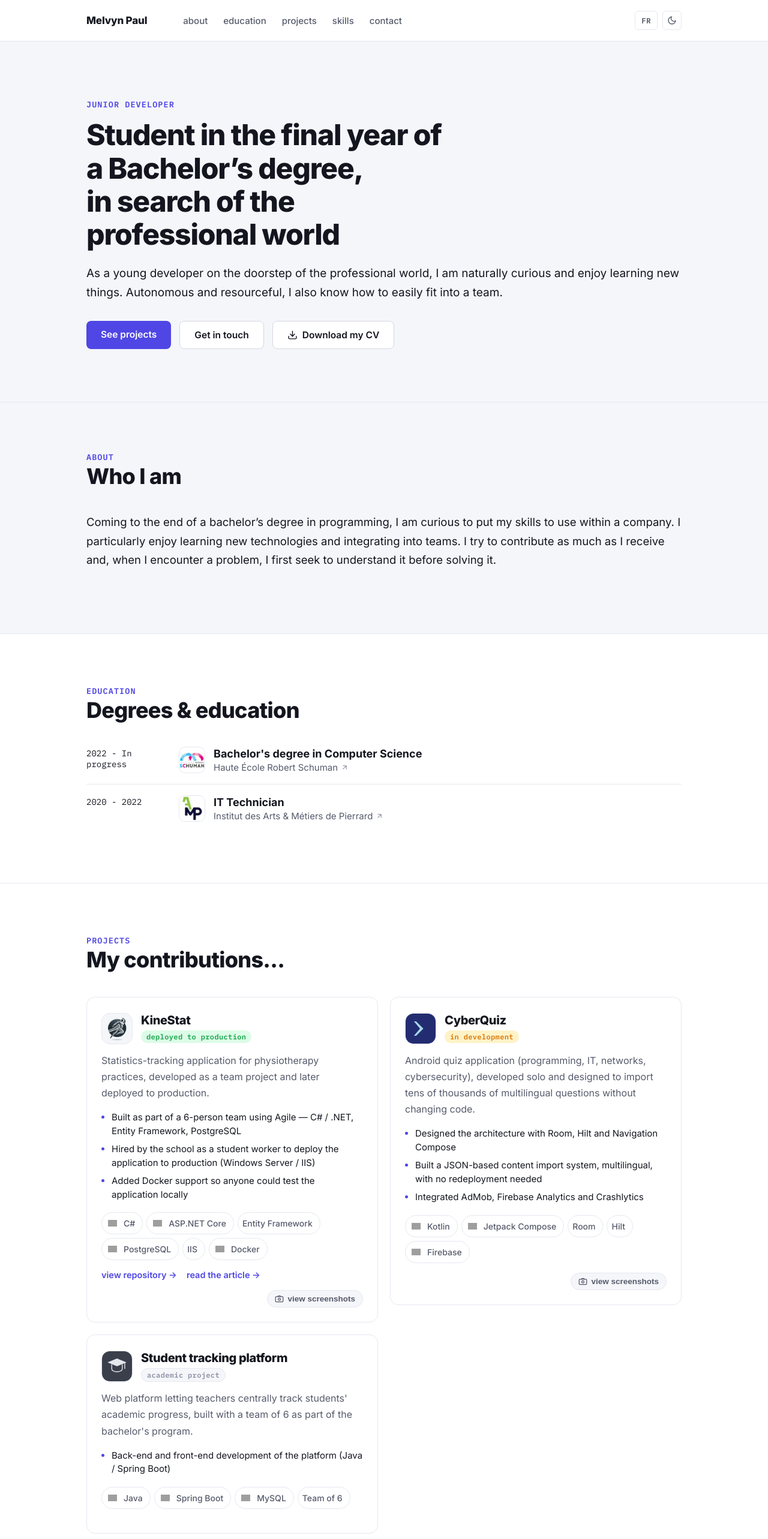
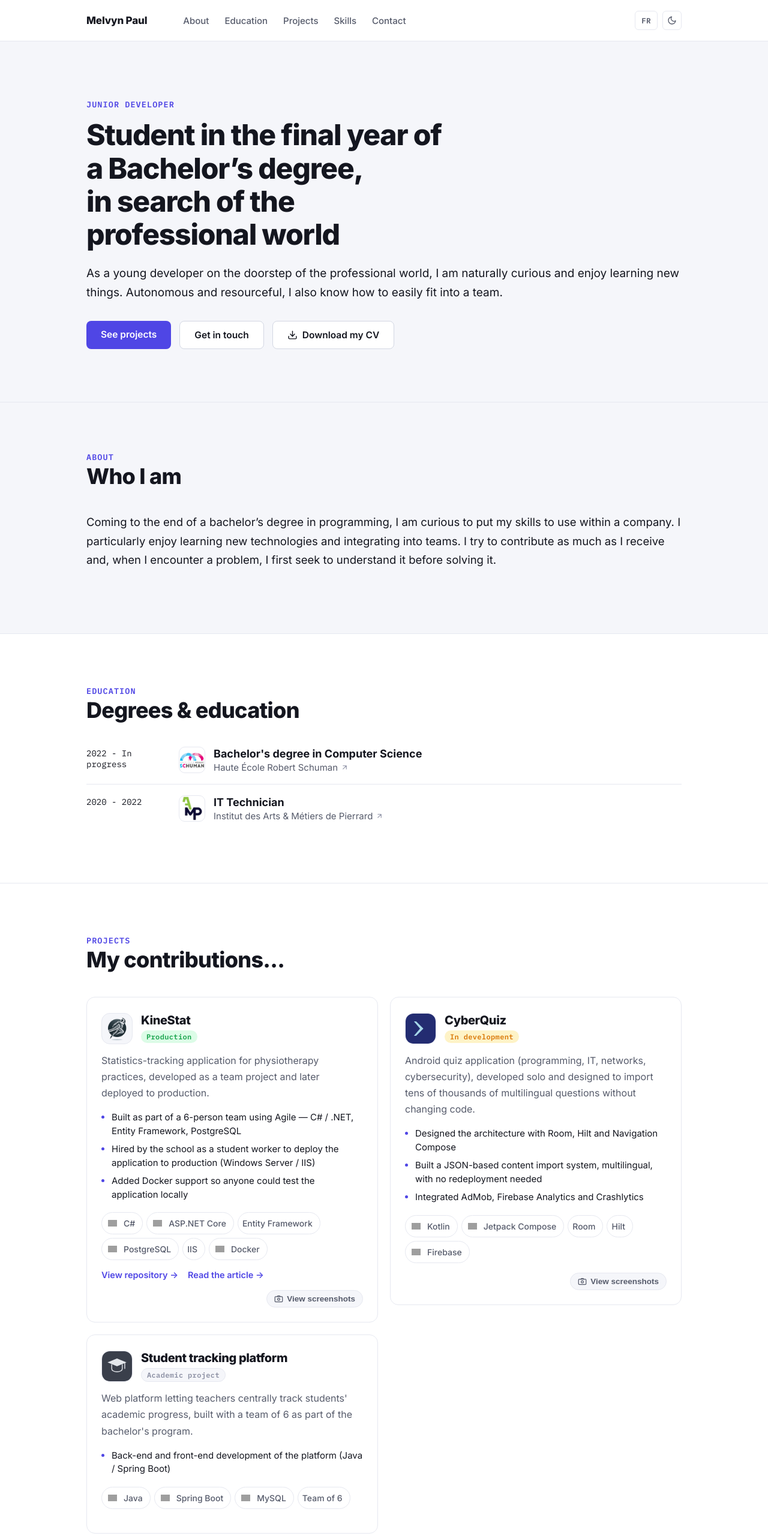
Before and after one commit to Abyssalt/portfolio, a Vue app: page / in a window 1280 px wide. Shown: the top 2566 px of the page at 60% size. Built offline with nearby package versions, Linux system fonts and the light colour scheme; grey boxes are pictures that could not be loaded.

Commit message:
Update French and English translations for consistency

```diff
--- a/src/i18n.js
+++ b/src/i18n.js
@@ -1,11 +1,11 @@
 export const translations = {
   fr: {
     nav: {
-      about: 'à propos',
-      formation: 'formation',
-      projects: 'projets',
-      skills: 'compétences',
-      contact: 'contact',
+      about: 'À propos',
+      formation: 'Formation',
+      projects: 'Projets',
+      skills: 'Compétences',
+      contact: 'Contact',
       themeToggle: 'changer de thème',
       langToggle: 'passer en anglais',
     },
@@ -40,33 +40,33 @@ export const translations = {
       title: 'Stack',
     },
     projectCard: {
-      viewRepo: 'voir le dépôt →',
-      readArticle: "lire l'article →",
-      viewScreenshots: 'voir les captures',
-      back: 'retour',
+      viewRepo: 'Voir le dépôt →',
+      readArticle: "Lire l'article →",
+      viewScreenshots: 'Voir les captures',
+      back: 'Retour',
     },
     status: {
-      deployed: 'déployé en production',
-      progress: 'en développement',
-      school: 'projet académique',
+      deployed: 'Production',
+      progress: 'En développement',
+      school: 'Projet académique',
     },
     contact: {
       eyebrow: 'contact',
       title: 'Discutons',
       text: 'Ouvert aux stages et aux premiers postes de développeur.',
-      email: 'e-mail',
-      github: 'github',
-      linkedin: 'linkedin',
-      instagram: 'instagram',
+      email: 'E-mail',
+      github: 'GitHub',
+      linkedin: 'LinkedIn',
+      instagram: 'Instagram',
     },
   },
   en: {
     nav: {
-      about: 'about',
-      formation: 'education',
-      projects: 'projects',
-      skills: 'skills',
-      contact: 'contact',
+      about: 'About',
+      formation: 'Education',
+      projects: 'Projects',
+      skills: 'Skills',
+      contact: 'Contact',
       themeToggle: 'switch theme',
       langToggle: 'switch to French',
     },
@@ -101,24 +101,24 @@ export const translations = {
       title: 'Stack',
     },
     projectCard: {
-      viewRepo: 'view repository →',
-      readArticle: 'read the article →',
-      viewScreenshots: 'view screenshots',
-      back: 'back',
+      viewRepo: 'View repository →',
+      readArticle: 'Read the article →',
+      viewScreenshots: 'View screenshots',
+      back: 'Back',
     },
     status: {
-      deployed: 'deployed to production',
-      progress: 'in development',
-      school: 'academic project',
+      deployed: 'Production',
+      progress: 'In development',
+      school: 'Academic project',
     },
     contact: {
       eyebrow: 'contact',
       title: "Let's talk",
       text: 'Open to internships and junior developer roles.',
-      email: 'email',
-      github: 'github',
-      linkedin: 'linkedin',
-      instagram: 'instagram',
+      email: 'Email',
+      github: 'GitHub',
+      linkedin: 'LinkedIn',
+      instagram: 'Instagram',
     },
   },
 }
```
